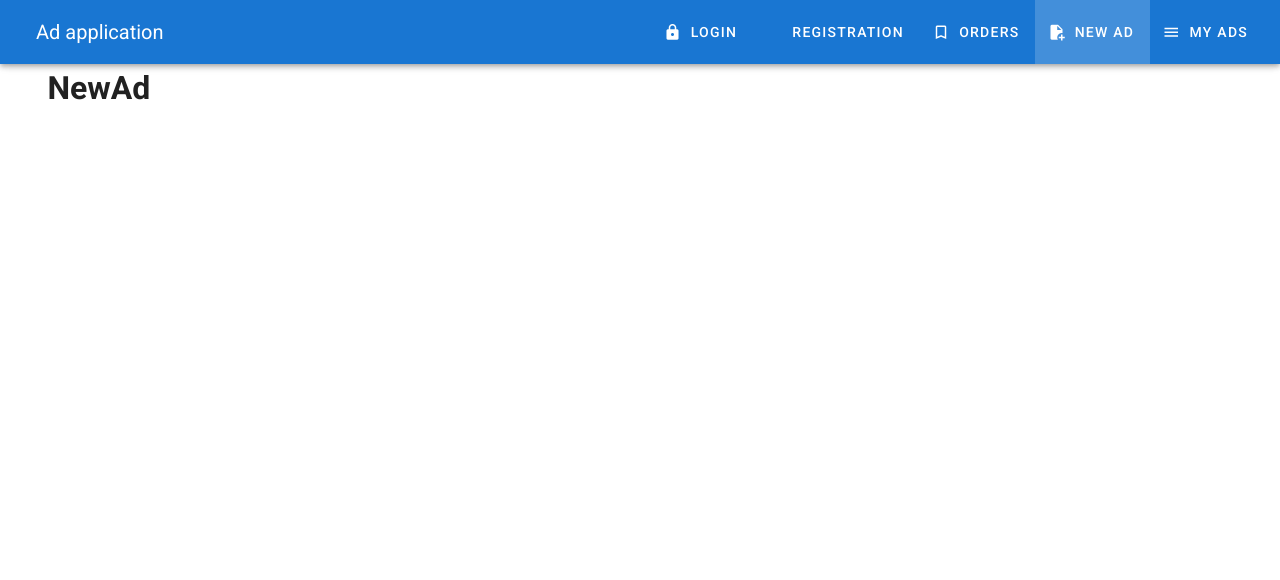
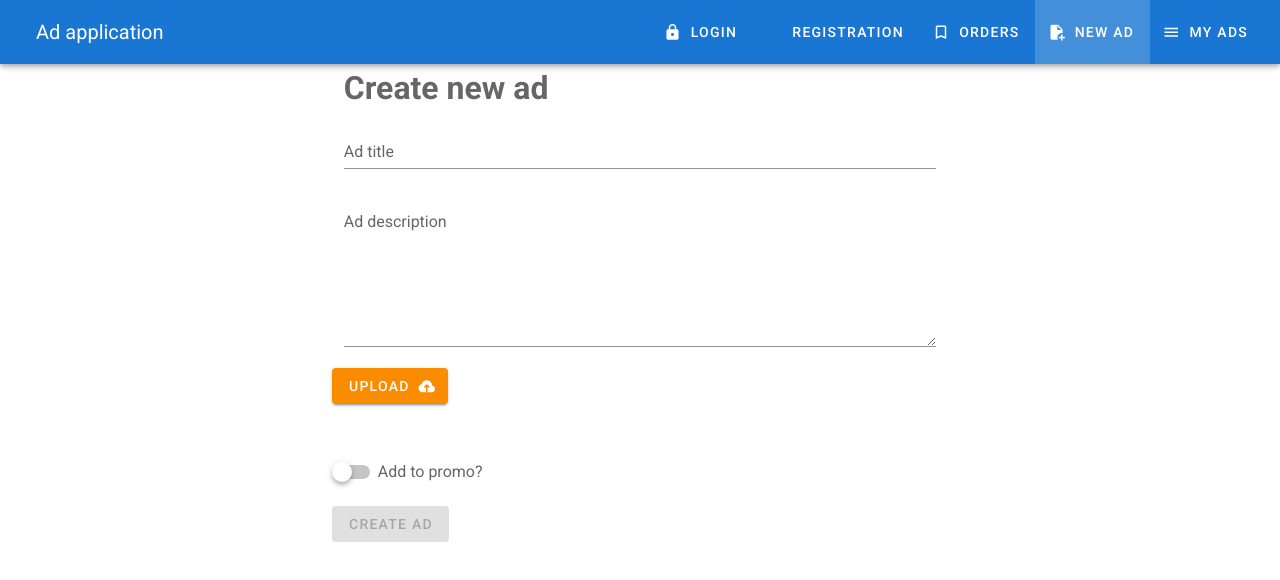
Before and after one commit to saniok333/br_lesson_vue2, a Vue app: page /new in a window 1280 px wide. Shown: the top 580 px of the page. Built offline with nearby package versions, Linux system fonts and the light colour scheme.

Commit message:
NewAdPage pre-implementation

```diff
--- a/src/components/Ads/NewAd.vue
+++ b/src/components/Ads/NewAd.vue
@@ -1,8 +1,50 @@
 <template>
   <v-container>
     <v-layout row>
-      <v-flex xs12>
-        <h1>NewAd</h1>
+      <v-flex xs12 sm6 offset-sm3>
+        <h1 class="text--secondary mb-3">Create new ad</h1>
+        <v-form ref="form" v-model="valid" validation class="mb-3">
+          <v-text-field
+            label="Ad title"
+            name="title"
+            type="text"
+            required
+            :rules="[v => !!v || 'Title is required']"
+            v-model="title"
+          />
+
+          <v-textarea
+            label="Ad description"
+            name="description"
+            type="text"
+            :rules="[v => !!v || 'Description is required']"
+            v-model="description"
+          />
+        </v-form>
+        <v-layout row class="mb-3">
+          <v-flex xs12>
+            <v-btn class="warning">
+              Upload
+              <v-icon right dark>mdi-cloud-upload</v-icon>
+            </v-btn>
+          </v-flex>
+        </v-layout>
+        <v-layout row>
+          <v-flex xs12>
+            <img src height="100" />
+          </v-flex>
+        </v-layout>
+        <v-layout row>
+          <v-flex xs12>
+            <v-switch color="primary" v-model="promo" label="Add to promo?"></v-switch>
+          </v-flex>
+        </v-layout>
+        <v-layout row class="mb-3">
+          <v-flex xs12>
+            <v-spacer></v-spacer>
+            <v-btn :disabled="!valid" class="success" @click="createAd">Create ad</v-btn>
+          </v-flex>
+        </v-layout>
       </v-flex>
     </v-layout>
   </v-container>
@@ -11,7 +53,25 @@
 <script>
 export default {
   data() {
-    return {};
+    return {
+      title: "",
+      description: "",
+      promo: false,
+      valid: false
+    };
+  },
+  methods: {
+    createAd() {
+      if (this.$refs.form.validate()) {
+        const ad = {
+          title: this.title,
+          description: this.description,
+          promo: this.promo
+        };
+
+        console.log(ad);
+      }
+    }
   }
 };
 </script>
```
